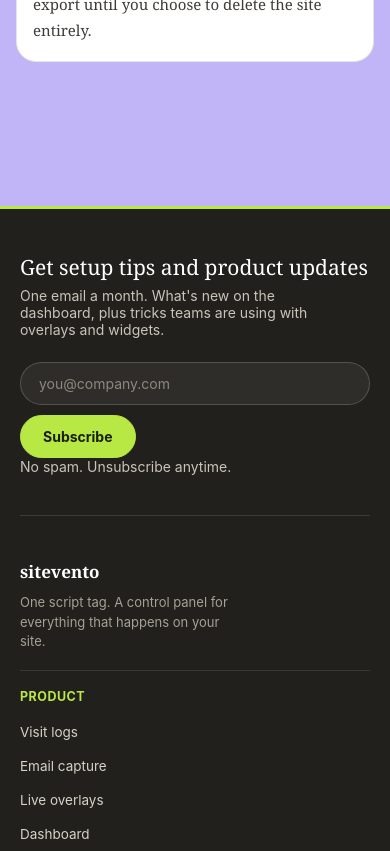
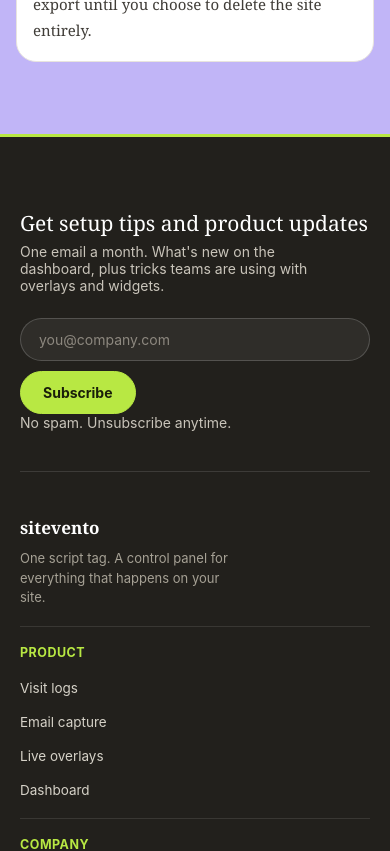
Before and after one commit to frankfaraibusiness-stack/Sitevento1, a Next.js app: page /docs in a window 390 px wide. Shown: the part 2920-3771 px from the top of the page. Built offline with nearby package versions, Linux system fonts and the light colour scheme; no server answers.

Commit message:
Add 2 files

```diff
--- a/styles/base/footer-sidebar.css
+++ b/styles/base/footer-sidebar.css
@@ -21,8 +21,24 @@
      color inside is picked for contrast against --ink rather than
      against --bg, so nothing is grey-on-lime anymore. */
   .site-footer {
-    margin: 72px 0 0;
-    padding: 0;
+    /* Was `margin: 72px 0 0` — that gap sat *outside* this element's
+       own `background: var(--ink)`, so it rendered whatever was
+       behind the footer instead of the footer's own dark surface.
+       On every page with real content above the footer that's
+       invisible (the content's own background fills it). On the
+       marketing page, where the hero is the last thing before the
+       footer and the hero doesn't own the full page background, that
+       72px showed through as a flat band of `body`'s lavender
+       --app-bg between the hero photo and the footer's lime top
+       border — the gap complained about above.
+       Switched to padding-top so the same 72px of breathing room
+       above the footer's own heading content is now painted in the
+       footer's --ink background (and sits *below* the lime top
+       border, which still marks the true start of the footer on
+       every page). Visually identical everywhere else; fixes the
+       marketing page without touching any other route. */
+    margin: 0;
+    padding: 72px 0 0;
     background: var(--ink);
     color: #e8e4de;
     border-top: 3px solid var(--lime);
@@ -31,7 +47,15 @@
   .site-footer-inner {
     max-width: 1120px;
     margin: 0 auto;
-    padding: 56px 24px 32px;
+    /* Was `padding: 56px 24px 32px`. The 56px top padding used to be
+       the only space between the footer's lime border and its
+       heading; now .site-footer itself contributes 72px of padding-
+       top (see above), so keeping both would stack to 128px — far
+       more breathing room than before. Dropped the top value here
+       (left/right/bottom unchanged) so .site-footer's 72px is the
+       only space before the heading, matching the original 72px gap
+       exactly rather than compounding it. */
+    padding: 0 24px 32px;
   }
 
   .footer-capture {
@@ -214,7 +238,11 @@
   }
 
   @media (max-width: 760px) {
-    .site-footer-inner { padding: 44px 20px 28px; }
+    /* Top padding now lives on .site-footer (72px, unchanged across
+       breakpoints — see above), so only left/right/bottom shrink
+       here; a top value in this shorthand would stack on top of
+       that 72px instead of replacing it. */
+    .site-footer-inner { padding: 0 20px 28px; }
     .footer-grid { grid-template-columns: 1fr 1fr; row-gap: 32px; }
     .footer-capture { align-items: flex-start; }
     .email-form { width: 100%; }
```
Also changed, not shown: styles/marketing/marketing-hero.css (+13 -0 lines).
